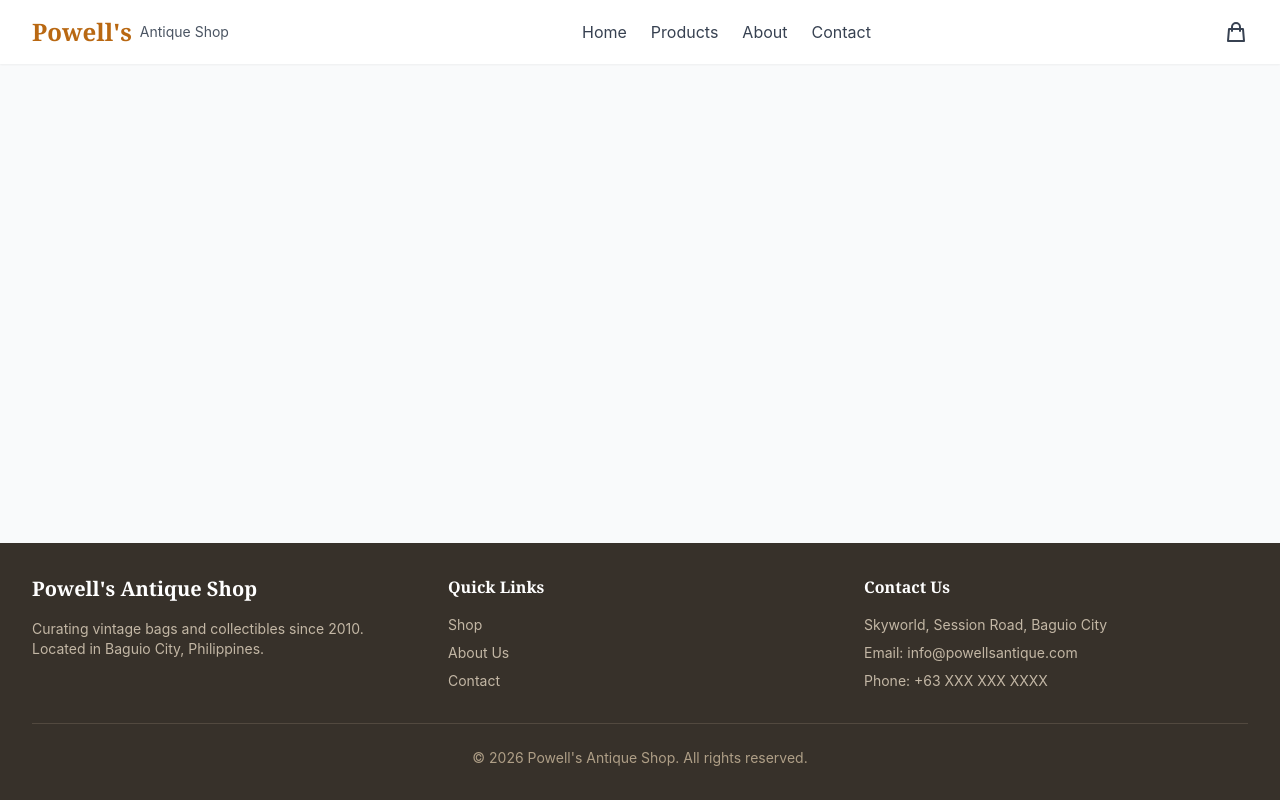
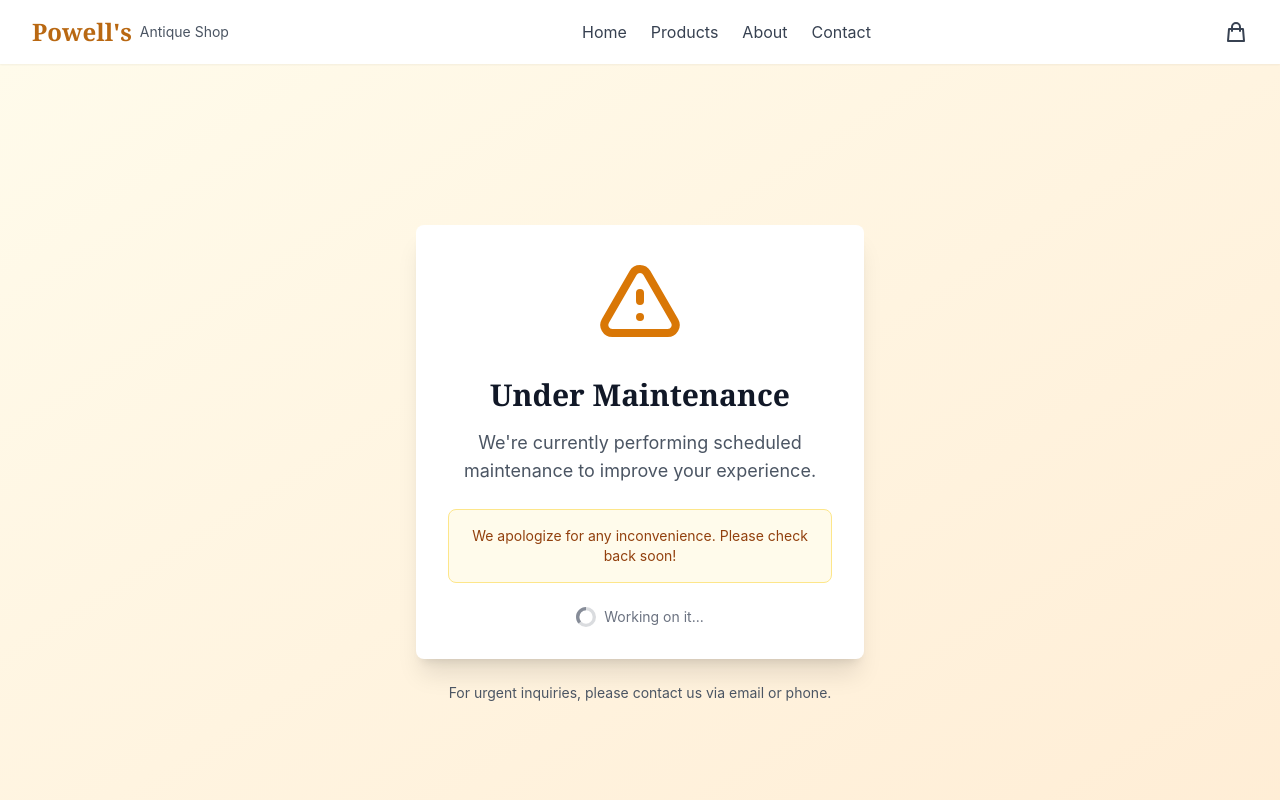
Before and after one commit to damnson-clothing/powellantiqueshop, a Nuxt app: page /maintenance in a window 1280 px wide. Shown: the top 800 px of the page. Built offline with nearby package versions, Linux system fonts and the light colour scheme.

Commit message:
adding maintenance mode

```diff
--- a/nuxt.config.ts
+++ b/nuxt.config.ts
@@ -19,7 +19,8 @@ export default defineNuxtConfig({
     public: {
       apiBase: process.env.API_BASE_URL || '/api',
       siteName: "Powell's Antique Shop",
-      siteDescription: 'Vintage Bags & Collectibles Marketplace'
+      siteDescription: 'Vintage Bags & Collectibles Marketplace',
+      maintenanceMode: process.env.MAINTENANCE_MODE || 'false'
     }
   },
 
--- /dev/null
+++ b/pages/maintenance.vue
@@ -0,0 +1,48 @@
+<template>
+  <div class="min-h-screen bg-gradient-to-br from-amber-50 to-orange-100 flex items-center justify-center px-4">
+    <div class="max-w-md w-full text-center">
+      <div class="bg-white rounded-lg shadow-xl p-8 mb-6">
+        <div class="mb-6">
+          <svg class="w-24 h-24 mx-auto text-amber-600" fill="none" stroke="currentColor" viewBox="0 0 24 24">
+            <path stroke-linecap="round" stroke-linejoin="round" stroke-width="2" d="M12 9v2m0 4h.01m-6.938 4h13.856c1.54 0 2.502-1.667 1.732-3L13.732 4c-.77-1.333-2.694-1.333-3.464 0L3.34 16c-.77 1.333.192 3 1.732 3z" />
+          </svg>
+        </div>
+
+        <h1 class="text-3xl font-bold text-gray-900 mb-4">
+          Under Maintenance
+        </h1>
+
+        <p class="text-lg text-gray-600 mb-6">
+          We're currently performing scheduled maintenance to improve your experience.
+        </p>
+
+        <div class="bg-amber-50 border border-amber-200 rounded-lg p-4 mb-6">
+          <p class="text-sm text-amber-800">
+            We apologize for any inconvenience. Please check back soon!
+          </p>
+        </div>
+
+        <div class="flex items-center justify-center text-gray-500">
+          <svg class="animate-spin h-5 w-5 mr-2" fill="none" viewBox="0 0 24 24">
+            <circle class="opacity-25" cx="12" cy="12" r="10" stroke="currentColor" stroke-width="4"></circle>
+            <path class="opacity-75" fill="currentColor" d="M4 12a8 8 0 018-8V0C5.373 0 0 5.373 0 12h4zm2 5.291A7.962 7.962 0 014 12H0c0 3.042 1.135 5.824 3 7.938l3-2.647z"></path>
+          </svg>
+          <span class="text-sm">Working on it...</span>
+        </div>
+      </div>
+
+      <p class="text-sm text-gray-600">
+        For urgent inquiries, please contact us via email or phone.
+      </p>
+    </div>
+  </div>
+</template>
+
+<script setup lang="ts">
+// Prevent search engines from indexing maintenance page
+useHead({
+  meta: [
+    { name: 'robots', content: 'noindex, nofollow' }
+  ]
+})
+</script>
```
Also changed, not shown: middleware/maintenance.global.ts (added, +17 -0 lines), 2 other files (tests, documents, lock files or other folders).
